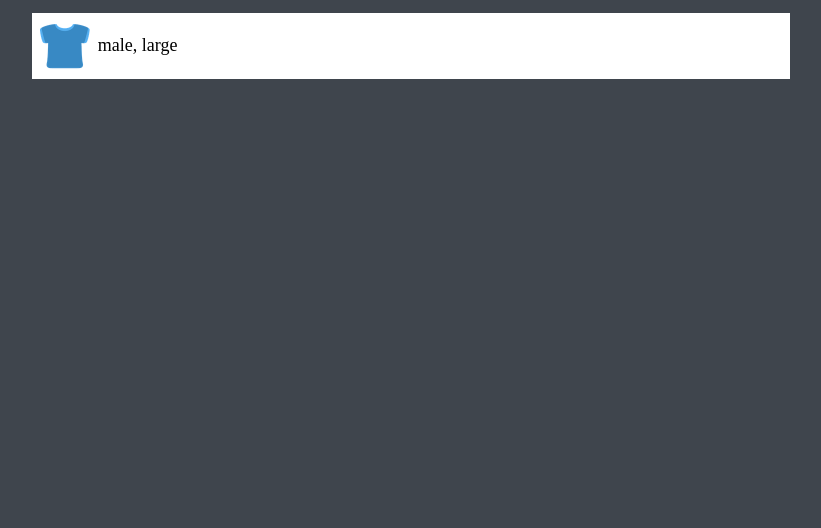
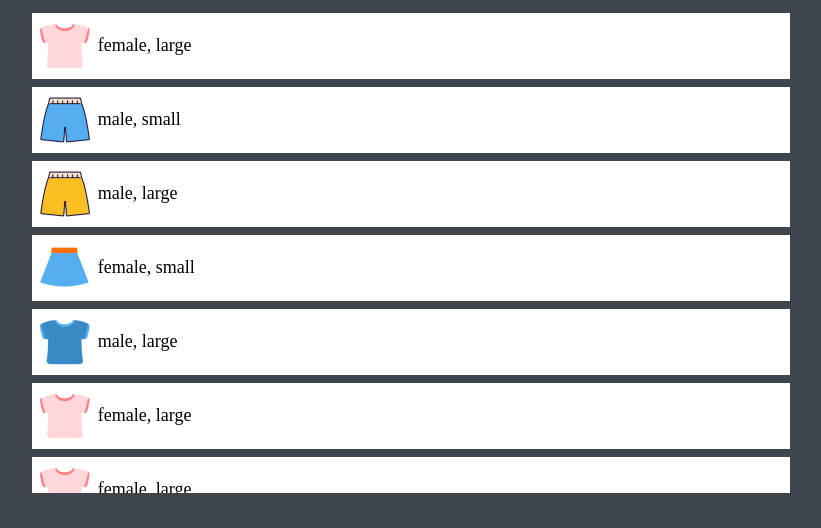
Before and after one commit to LEE-DAYOUNG-SARAH/Ex-Online-Shopping, a plain HTML site: page index.html in a window 1280 px wide. Shown: the part 238-766 px from the top of the page, without its empty margins (229-1050 px from the left). Drawn offline with Linux system fonts and the light colour scheme.

Commit message:
JavaScript(display items)

```diff
--- a/data/data.json
+++ b/data/data.json
@@ -19,7 +19,7 @@
             "gender": "male",
             "size": "large",
             "color": "yellow",
-            "image": "../img/yello_p.png"
+            "image": "../img/yellow_p.png"
         },
         {
             "type": "skirt",
--- a/index.html
+++ b/index.html
@@ -26,11 +26,6 @@
       <button class="btn colorBtn pink">Pink</button>
     </section>
     <!-- ITEMS -->
-    <ul class="items">
-      <li class="item">
-        <img src="img/blue_t.png" alt="tshirt" class="item__thumbnail">
-        <span class="item__description">male, large</span>
-      </li>
-    </ul>
+    <ul class="items"></ul>
   </body>
 </html>
--- a/src/main.js
+++ b/src/main.js
@@ -1,5 +1,3 @@
-
-
 //Fetch the items from the JSON file
 function loadItems() {
     return fetch('data/data.json')
@@ -7,11 +5,25 @@ function loadItems() {
     .then(json => json.items);
 }
 
+//Update the list with the given items
+function displayItems(items) {
+    const container = document.querySelector('.items');
+    container.innerHTML = items.map(item =>  createHTMLString(item)).join('');
+}
+
+//Create HTML list item from the given data item
+function createHTMLString(item) {
+    return `
+    <li class="item">
+        <img src="${item.image}" alt="${item.type}" class="item__thumbnail">
+        <span class="item__description">${item.gender}, ${item.size}</span>
+    </li>
+    `;
+}
 //main
 loadItems()
     .then(items => {
-        console.log(items);
-        // displayItems(items);
+        displayItems(items);
         // setEvenListner(items);
     })
     .catch(console.log)
```
Also changed, not shown: 1 other file.
